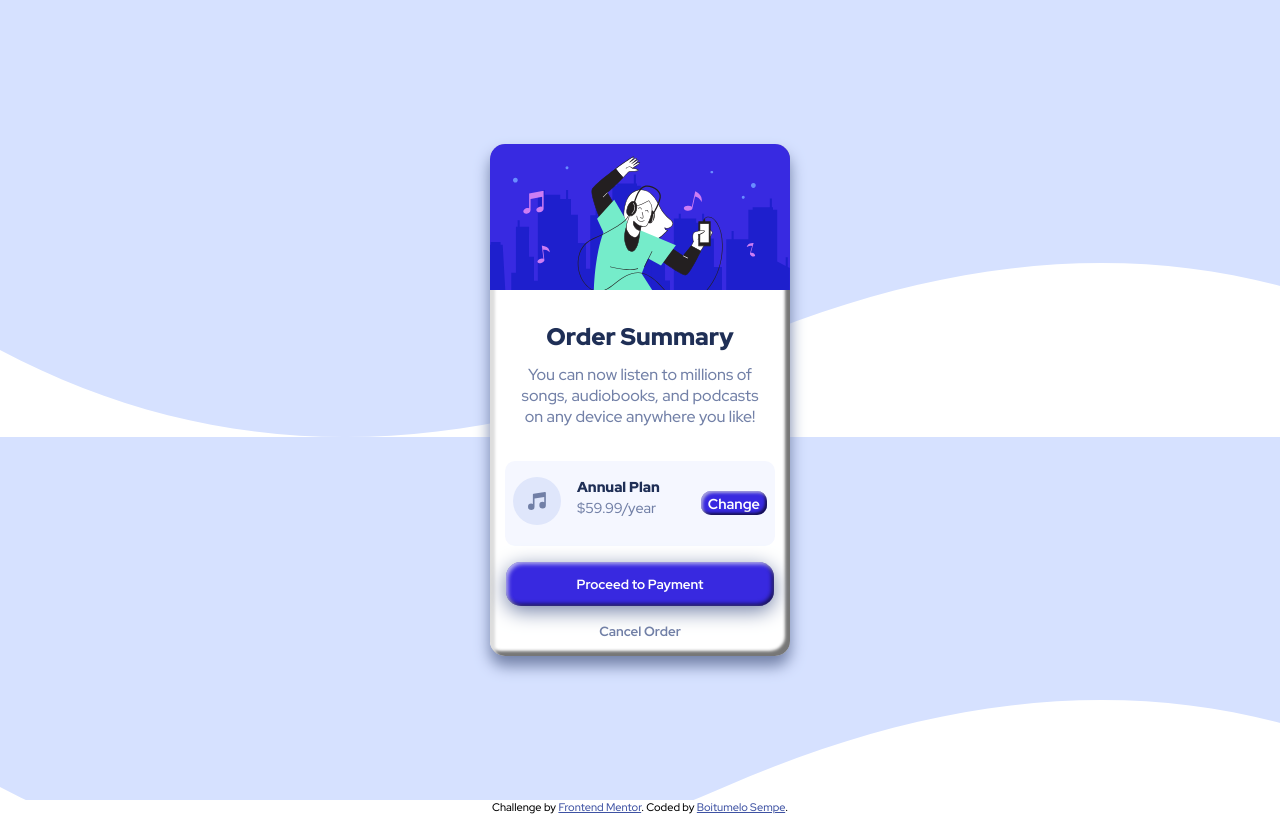
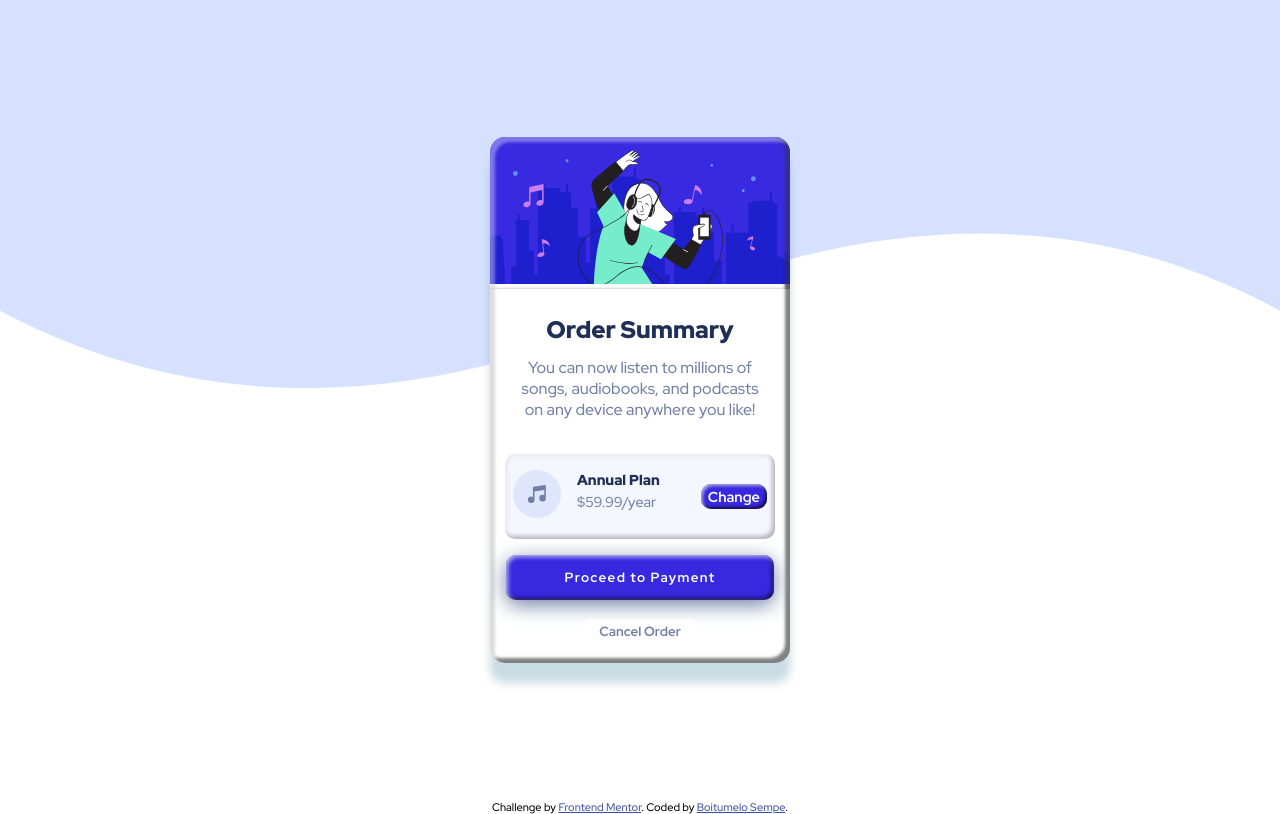
Before and after one commit to ShakexSempe/order-summray-component, a plain HTML site: page index.html in a window 1280 px wide. Drawn offline with Linux system fonts and the light colour scheme.

Commit message:
box shadows

```diff
--- a/style.scss
+++ b/style.scss
@@ -9,10 +9,11 @@
     width: 100%;
     min-height: 100vh;
     background-image: url(../images/pattern-background-desktop.svg);
-
+    background-repeat: no-repeat;
+    background-size: contain;
     @media (max-width: 768px ){
-        background-image: url(../images/pattern-background-mobile.svg);
-        background-size: cover;
+        background-image: none;
+        background-color: $primary-blue-pale;
     }
     display: grid;
     place-items: center;
@@ -29,11 +30,25 @@
         background-color: #fff;
         border: 1px none;
         overflow: hidden;
-        box-shadow: 0 10px 15px $neutral-desaturated-blue,
+        box-shadow: 0 20px 10px rgba(5, 94, 129, 0.219),
                     inset 5px 5px 3px #ddd,
-                    inset -5px -5px 3px #333a;
+                    inset -5px -5px 3px rgba(51, 51, 51, 0.61);
 
         .hero {
+            position: relative;
+            &::after {
+                position: absolute;
+                content: '';
+                top: 0;
+                left: 0;
+                width: 100%;
+                height: 100%;
+                border-top-right-radius: 15px;
+                border-top-left-radius: 15px;
+                z-index: 0;
+                box-shadow: inset 5px 5px 3px rgba(255, 255, 255, 0.363),
+                            inset -5px 0px 3px rgba(51, 51, 51, 0.445);
+            }
             img {
                 width: 100%;
             }
@@ -64,6 +79,8 @@
             border: none;
             background-color: $neutral-pale-blue;
             padding: 1em .5em;
+            box-shadow: inset 3px 3px 4px rgba(221, 221, 221, 0.349),
+                        inset -3px -3px 4px rgba(0, 0, 0, 0.26);
             .price-plan {
                 flex-basis: 60%;
                 display: flex;
@@ -98,6 +115,7 @@
                     text-decoration: none;
                     display: block;
                     position: relative;
+                    transition: .2s;
                     &::before {
                         position: absolute;
                         content: '';
@@ -137,11 +155,12 @@
             #proceed {
                 background-color: $primary-blue-bright;
                 color: #fff;
-                border-radius: 15px;
+                border-radius: 10px;
                 box-shadow: 0 5px 20px $neutral-desaturated-blue;
                 padding: 1em ;
                 font-weight: 600;
                 position: relative;
+                letter-spacing: .1em;
 
                 &::before,
                 &::after {
@@ -151,7 +170,7 @@
                     left: 0;
                     width: 100%;
                     height: 100%;
-                    border-radius: 15px;
+                    border-radius: 10px;
                     transition: .2s ease;
                 }
                 &::before {
@@ -179,11 +198,31 @@
                 font-weight: 600;
                 border: none;
                 outline: none;
+                width:auto;
+                padding: .2em 1em;
+                margin: .3em auto;
                 color: $neutral-desaturated-blue;
                 background-color: #fff;
+                position: relative;
 
+                &:before {
+                    position: absolute;
+                    content: '';
+                    top: 0;
+                    left: 0;
+                    width: 100%;
+                    height: 100%;
+                    opacity: 0;
+                    transition: .3s;
+                    border-radius: 10px;
+                    box-shadow: inset 2px 2px 4px #333a,
+                                inset -2px -2px 4px #ddd;
+                }
                 &:hover {
                     color: $neutral-dark-blue;
+                    &::before {
+                        opacity: 1;
+                    }
                 }
             }
         }
```
Also changed, not shown: css/style.css.
